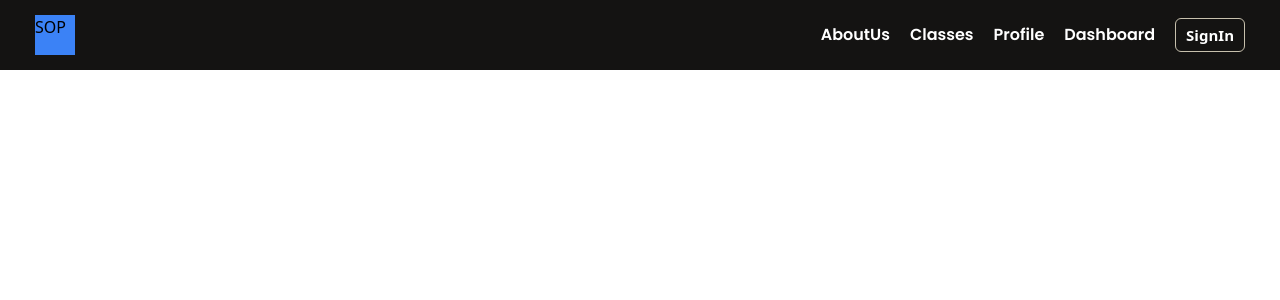
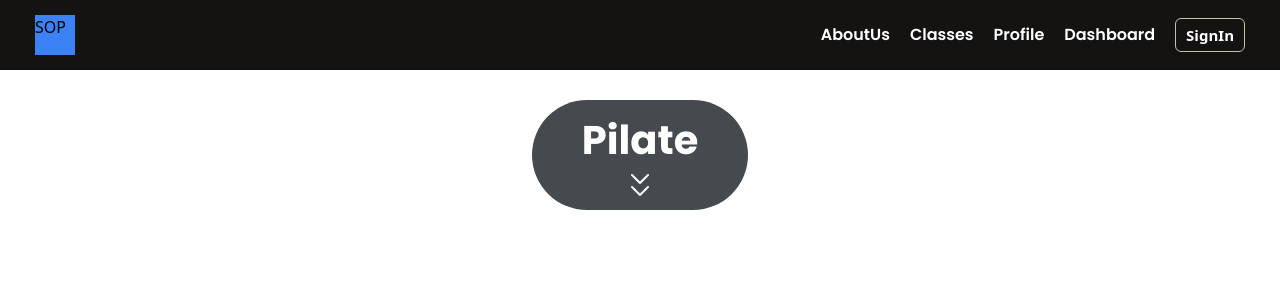
Before and after one commit to HlyanHtetAung/typecsript_gym, a React (Vite) app: page /classDetail/pilate in a window 1280 px wide. Shown: the top 300 px of the page. Built offline with nearby package versions, Linux system fonts and the light colour scheme.

Commit message:
new commit

```diff
--- a/src/App.tsx
+++ b/src/App.tsx
@@ -8,9 +8,11 @@ import {
   CreateMember,
   CreatePlan,
   CreateTrainer,
+  ClassDetail
 } from "./pages/index";
 
 import { Navbar } from "./components/index";
+import { PILATES_DETAIL } from "./assets/content";
 
 function App() {
   return (
@@ -21,7 +23,6 @@ function App() {
           <Route index element={<Home />} />
           <Route path="createClass" element={<CreateClass />} />
           <Route path="editClass" element={<CreateClass edit />} />
-
           {/* Admin Side */}
           <Route path="adminDashboard" element={<AdminControls />} />
           <Route path="createCategory" element={<CreateCategory />} />
@@ -29,6 +30,7 @@ function App() {
           <Route path="createMember" element={<CreateMember />} />
           <Route path="createPlan" element={<CreatePlan />} />
           <Route path="createTrainer" element={<CreateTrainer />} />
+          <Route path="classDetail/pilate" element={<ClassDetail clsDetail={PILATES_DETAIL}/>} />
         </Route>
       </Routes>
     </div>
--- a/src/assets/content.ts
+++ b/src/assets/content.ts
@@ -1,29 +1,22 @@
+import PilateBgImage from '../images/bg.jpg';
+
 export const ABOUT_CLASSES = [
     {
         imageUrl: "../images/aboutPilate3.jpg",
         title: "Yoga",
+        classDetailPath: '/classDetail/yoga',
         titleInfo: "Lorem ipsum dolor sit amet consectetur. Sem velit consequat non ut placerat fermentum habitasse vitae. Id sem nibh nunc auctor. Eleifend eu pellentesque vulputate nisi amet velit commodo laoreet aliquet. Pellentesque risus cursus nec suscipit. Lorem ipsum dolor sit amet consectetur. Sem velit consequat non ut placerat fermentum habitasse vitae. Id sem nibh nunc auctor. Eleifend eu pellentesque vulputate nisi amet velit commodo laoreet aliquet. Pellentesque risus cursus nec suscipit."
     },
     {
         imageUrl: "../images/aboutPilate.jpg",
         title: "Pilate",
+        classDetailPath: '/classDetail/pilate',
         titleInfo: "Lorem ipsum dolor sit amet consectetur. Sem velit consequat non ut placerat fermentum habitasse vitae. Id sem nibh nunc auctor. Eleifend eu pellentesque vulputate nisi amet velit commodo laoreet aliquet. Pellentesque risus cursus nec suscipit. Lorem ipsum dolor sit amet consectetur. Sem velit consequat non ut placerat fermentum habitasse vitae. Id sem nibh nunc auctor. Eleifend eu pellentesque vulputate nisi amet velit commodo laoreet aliquet. Pellentesque risus cursus nec suscipit."
     }
 ];
 
 
-
-export const ABOUT_TRAINERS = [
-    {
-        trainerName: "Trainer Name 1",
-        trainerPhotoUrl: "../images/trainer1.jpg"
-    },
-    {
-        trainerName: "Trainer Name 2",
-        trainerPhotoUrl: "../images/trainer2.jpg"
-    },
-    {
-        trainerName: "Trainer Name 3",
-        trainerPhotoUrl: "../images/trainer3.jpg"
-    },
-];
+export const PILATES_DETAIL = {
+    backgroundImage: "bg.jpg",
+    header: "Pilate"
+};
--- a/src/components/ClassesSection.tsx
+++ b/src/components/ClassesSection.tsx
@@ -15,6 +15,7 @@ const ClassesSection = () => {
           imageUrl={aboutClass.imageUrl}
           title={aboutClass.title}
           titleInfo={aboutClass.titleInfo}
+          classDetailPath={aboutClass.classDetailPath}
         />)
         }
       </div>
--- a/src/components/ShowcaseClass.tsx
+++ b/src/components/ShowcaseClass.tsx
@@ -1,13 +1,15 @@
 import { useEffect, useState } from "react";
+import { Link } from "react-router-dom";
 import { STYLES } from "../styles";
 
 type ShowcaseClassProp = {
   imageUrl: string;
   title: string;
   titleInfo: string;
+  classDetailPath: string
 };
 
-const ShowcaseClass = ({ imageUrl, title, titleInfo }: ShowcaseClassProp) => {
+const ShowcaseClass = ({ imageUrl, title, titleInfo ,classDetailPath }: ShowcaseClassProp) => {
   const [image, setImage] = useState("");
 
   useEffect(()=> {
@@ -33,9 +35,12 @@ const ShowcaseClass = ({ imageUrl, title, titleInfo }: ShowcaseClassProp) => {
       <div className="flex-1">
         <h3 className="text-white text-[30px]">About {title}</h3>
         <p className={`${STYLES.letter} mt-[10px]`}>{titleInfo}</p>
+        <Link to={classDetailPath}>
         <button className={`${STYLES.button}  w-[50%] mt-[30px]`}>
           View {title} Classes
         </button>
+        </Link>
+
       </div>
     </div>
   );
--- a/src/components/ShowcaseTrainer.tsx
+++ b/src/components/ShowcaseTrainer.tsx
@@ -1,8 +1,16 @@
 
 import { STYLES } from "../styles";
 import Trainer from "./Trainer";
-import {ABOUT_TRAINERS} from '../assets/content';
+import { useGetTrainers } from "../customHooks";
+
+
 const ShowcaseTrainer = () => {
+
+  const {trainers, setTrainers} = useGetTrainers();
+
+
+  console.log(trainers);
+
   return (
     <section id="trainer-section" className="w-full bg-bgWhite">
       <div
@@ -10,10 +18,11 @@ const ShowcaseTrainer = () => {
       >
         <h2 className={STYLES.heading2OnBgWhite}>Our Trainers</h2>
         <div className="grid grid-cols-1 sm:grid-cols-2 md:grid-cols-3 gap-[20px] mt-[20px]">
-          {ABOUT_TRAINERS.map((aboutTrainer)=>
+          {trainers.map((aboutTrainer : any)=>
           <Trainer
-            trainerName={aboutTrainer.trainerName}
-            trainerPhotoUrl={aboutTrainer.trainerPhotoUrl}
+            key={aboutTrainer.id}
+            trainerName={aboutTrainer.name}
+            trainerPhotoUrl={aboutTrainer.image_path}
           />)}
         </div>
       </div>
--- a/src/components/Trainer.tsx
+++ b/src/components/Trainer.tsx
@@ -7,20 +7,20 @@ type TrainerProps = {
 };
 
 const Trainer = ({ trainerName, trainerPhotoUrl }: TrainerProps) => {
-  const [image, setImage] = useState("");
+  // const [image, setImage] = useState("");
 
-  useEffect(()=> {
-    const fetchImage = async () => {
-      const response = await import(trainerPhotoUrl); // change relative path to suit your needs
-      setImage(response.default);
-  }
-  fetchImage();
-  },[]);
+  // useEffect(()=> {
+  //   const fetchImage = async () => {
+  //     const response = await import(trainerPhotoUrl); // change relative path to suit your needs
+  //     setImage(response.default);
+  // }
+  // fetchImage();
+  // },[]);
 
   return (
     <div className="relative h-[400px] drop-shadow-lg cursor-pointer overflow-hidden">
       <img
-        src={image}
+        src={`https://drive.google.com/uc?export=view&id=${trainerPhotoUrl}`}
         alt={trainerName}
         className="w-full h-full object-cover hover:scale-110 duration-200"
       />
--- /dev/null
+++ b/src/pages/ClassDetail.tsx
@@ -0,0 +1,31 @@
+import { Link } from 'react-router-dom';
+
+import { STYLES } from '../styles';
+
+import { RxDoubleArrowDown } from 'react-icons/rx';
+
+
+
+const ClassDetail = ({clsDetail } : any) => {
+
+  return (
+    <section
+    id="hero-section"
+    className={`w-full bg-[url('./images/${clsDetail.backgroundImage}')]
+  h-screen bg-cover bg-center bg-no-repeat`}
+  >
+    <div
+      className={`${STYLES.max_width} ${STYLES.margin_center} ${STYLES.paddingX} h-full`}
+    >
+        <div className='flex justify-center items-center'>
+            <div className='flex flex-col items-center onImage-blackBg-color mt-[30px] py-[10px] px-[50px] rounded-full'>
+                <h2 className={`${STYLES.heading2} text-white`}>{clsDetail.header}</h2>
+               <RxDoubleArrowDown className={`${STYLES.iconStyle} text-white`}/>
+            </div>
+        </div>
+    </div>
+  </section>
+  )
+}
+
+export default ClassDetail
--- a/src/pages/index.ts
+++ b/src/pages/index.ts
@@ -6,6 +6,7 @@ import CreatePackage from "./CreatePackage";
 import CreateMember from "./CreateMember";
 import CreatePlan from "./CreatePlan";
 import CreateTrainer from "./CreateTrainer";
+import ClassDetail  from "./ClassDetail";
 
 export {
   Home,
@@ -16,4 +17,5 @@ export {
   CreateMember,
   CreatePlan,
   CreateTrainer,
+  ClassDetail
 };
```
